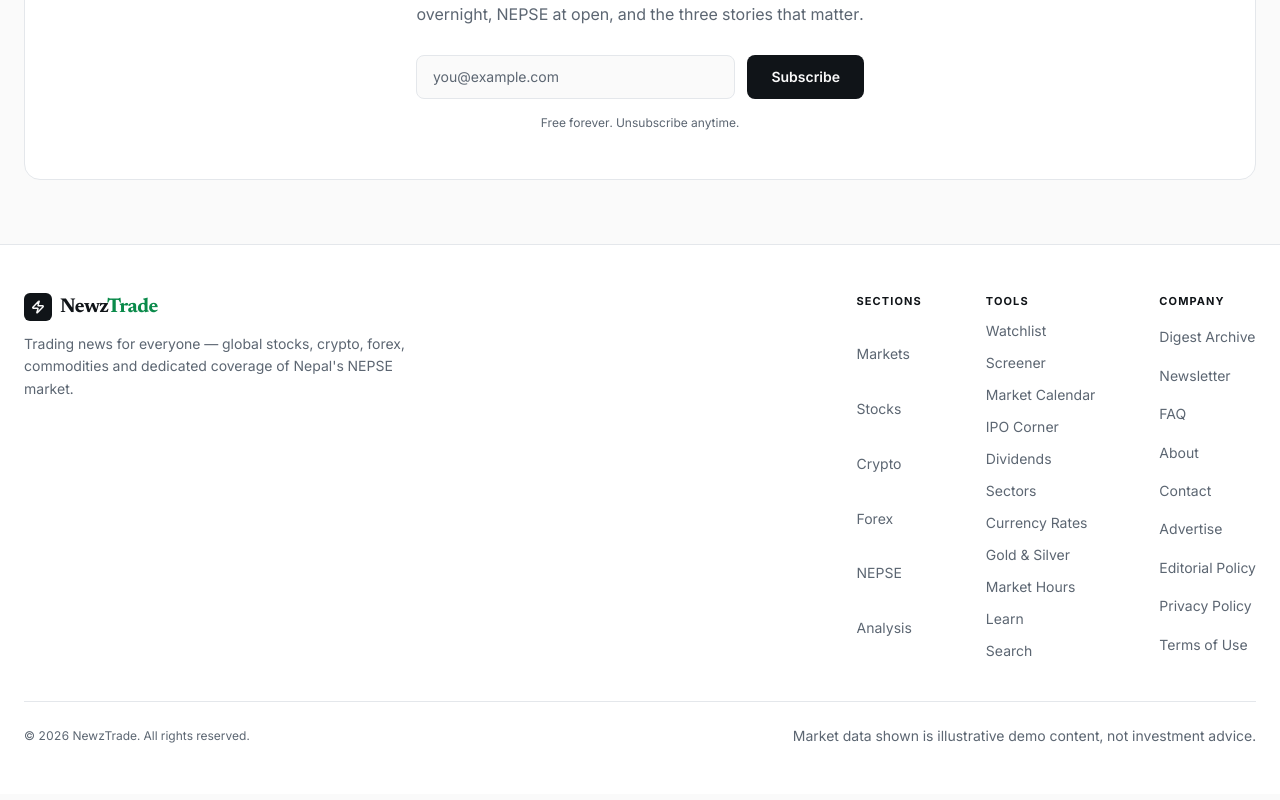
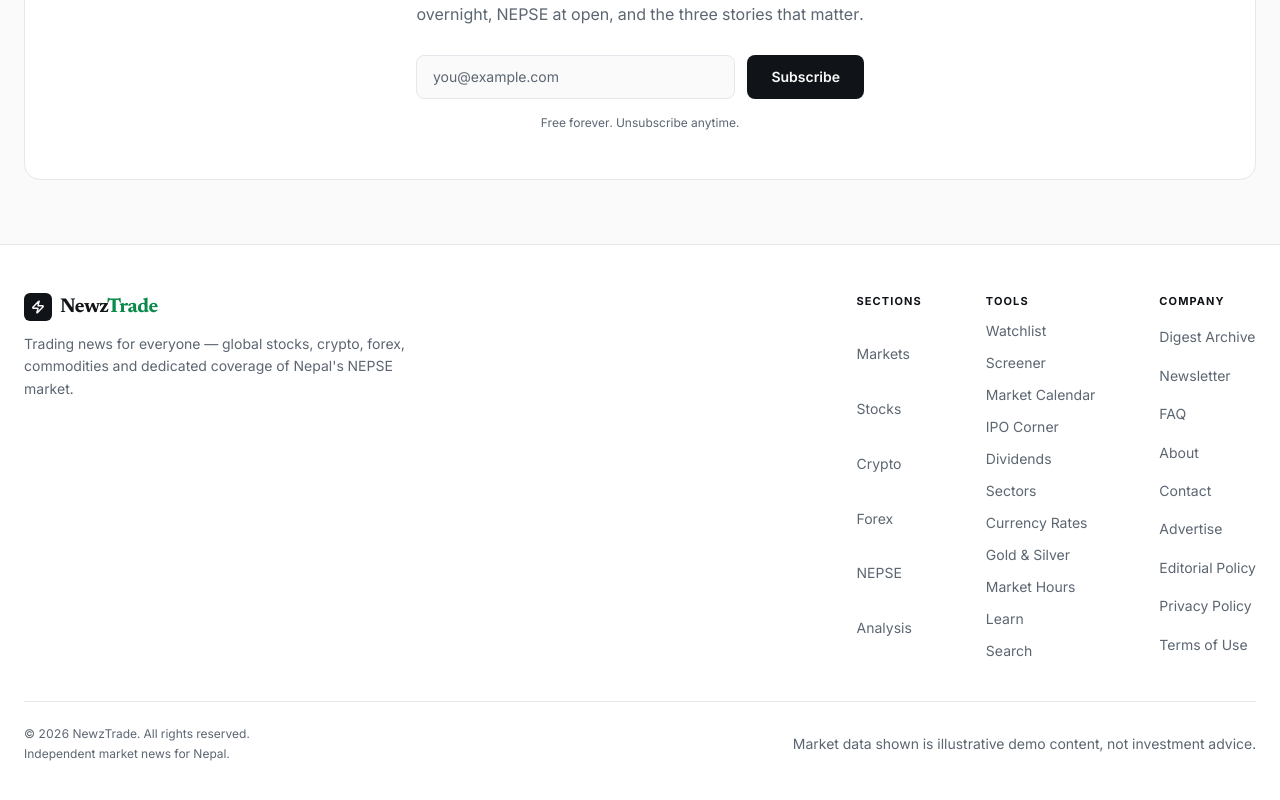
Before and after one commit to 08learner/newztrade, a Next.js app: page / in a window 1280 px wide. Shown: the part 6016-6816 px from the top of the page. Built offline with nearby package versions, Linux system fonts and the light colour scheme; no server answers; the database is empty.

Commit message:
Add news tagline to website footer
• Added the descriptive text Independent market news for Nepal below the copyright notice.

```diff
--- a/components/newztrade/Footer.tsx
+++ b/components/newztrade/Footer.tsx
@@ -93,7 +93,10 @@ export function Footer() {
           </div>
         </div>
         <div className="mt-10 flex flex-col gap-2 border-t border-border pt-6 text-sm text-muted-foreground sm:flex-row sm:items-center sm:justify-between">
-          <p className="text-xs">© 2026 NewzTrade. All rights reserved.</p>
+          <div>
+            <p className="text-xs">© 2026 NewzTrade. All rights reserved.</p>
+            <p className="mt-1 text-xs">Independent market news for Nepal.</p>
+          </div>
           <p>Market data shown is illustrative demo content, not investment advice.</p>
         </div>
       </div>
```
Also changed, not shown: 1 other file (tests, documents, lock files or other folders).
